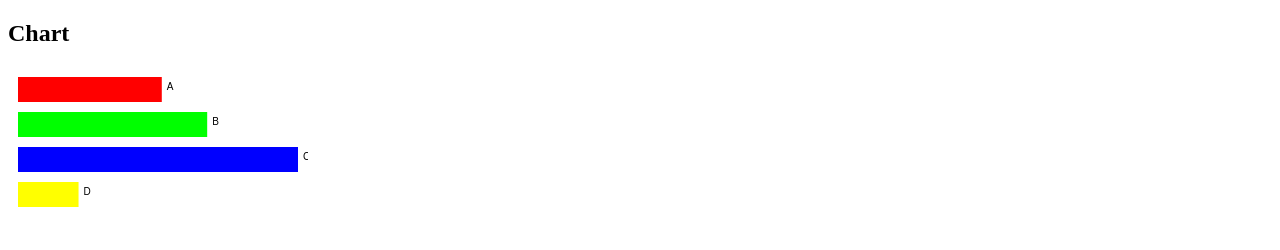
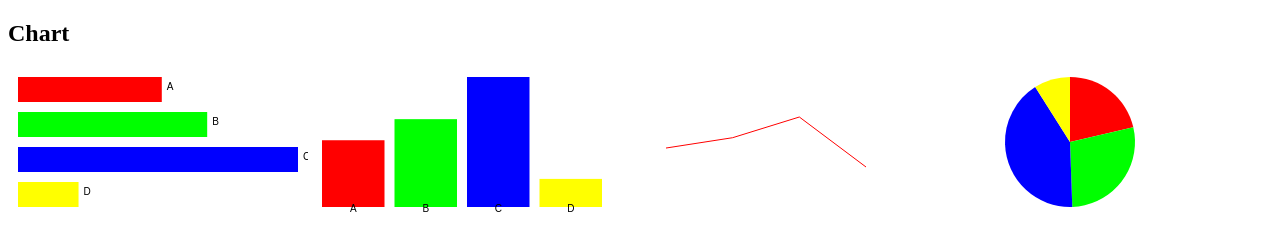
Before and after one commit to ZakariasB/1DV610-L2, a website with bundled scripts: page src/index.html in a window 1280 px wide. Built offline with nearby package versions, Linux system fonts and the light colour scheme.

Commit message:
Adds more in reflektion.md

```diff
--- a/src/index.html
+++ b/src/index.html
@@ -8,6 +8,9 @@
 </head>
 <body>
     <h2>Chart</h2>
-    <canvas id="myCanvas"></canvas>
+    <canvas id="myCanvas1"></canvas>
+    <canvas id="myCanvas2"></canvas>
+    <canvas id="myCanvas3"></canvas>
+    <canvas id="myCanvas4"></canvas>
 </body>
 </html>
--- a/src/index.js
+++ b/src/index.js
@@ -1,11 +1,33 @@
 import HorizontalBarChart from './HorizontalBarChart/HorizontalBarChart.js'
+import BarChart from './BarChart/BarChart.js'
+import LineChart from './LineChart/LineChart.js'
+import PieChart from './PieChart/PieChart.js'
 
-const chart = new HorizontalBarChart({
-  canvasId: 'myCanvas',
+const horizontalBarchart = new HorizontalBarChart({
+  canvasId: 'myCanvas1',
   data: [19, 25, 37, 8],
   labels: ['A', 'B', 'C', 'D'],
   colors: ['#FF0000', '#00FF00', '#0000FF', '#FFFF00']
 
 })
+const barChart = new BarChart({
+  canvasId: 'myCanvas2',
+  data: [19, 25, 37, 8],
+  labels: ['A', 'B', 'C', 'D'],
+  colors: ['#FF0000', '#00FF00', '#0000FF', '#FFFF00']
+})
+const lineChart = new LineChart({
+  canvasId: 'myCanvas3',
+  data: [19, 25, 37, 8],
+  color: '#FF0000'
+})
+const pieChart = new PieChart({
+  canvasId: 'myCanvas4',
+  data: [19, 25, 37, 8],
+  colors: ['#FF0000', '#00FF00', '#0000FF', '#FFFF00']
+})
 
-chart.draw()
+barChart.draw()
+horizontalBarchart.draw()
+lineChart.draw()
+pieChart.draw()
```
Also changed, not shown: reflektion.md (+13 -0 lines).
